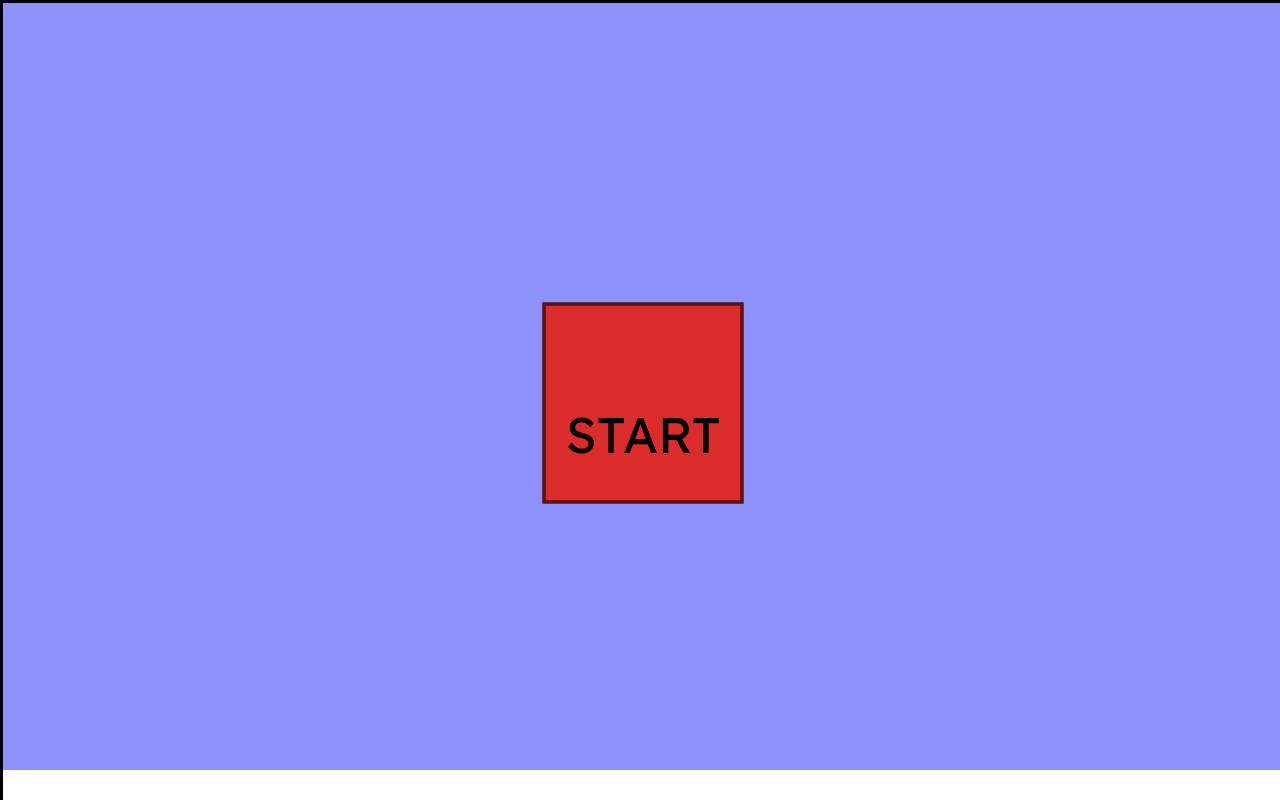
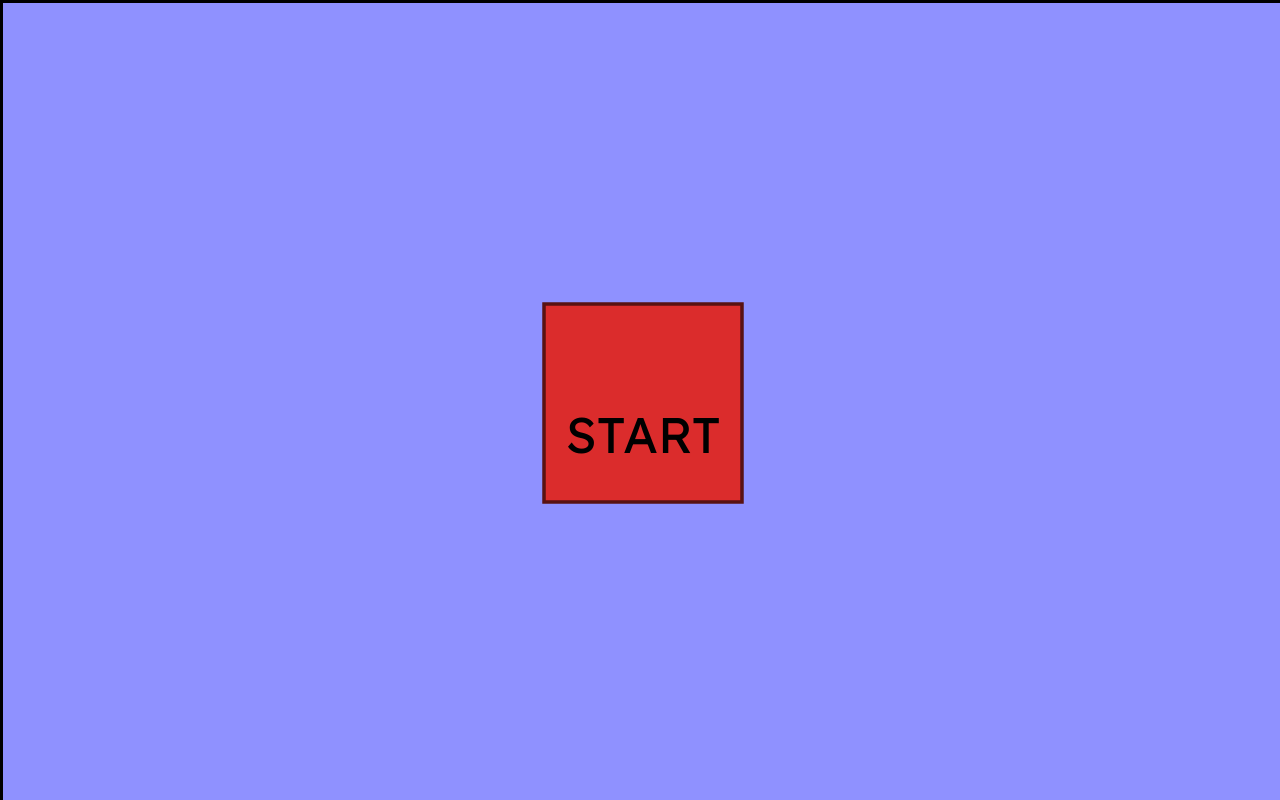
Before and after one commit to addsoupbase/twehg, a plain HTML site: page index.html in a window 1280 px wide. Drawn offline with Linux system fonts and the light colour scheme.

Commit message:
Update index.html

```diff
--- a/index.html
+++ b/index.html
@@ -247,9 +247,9 @@ return out
       ctx.fillStyle = '#ff4545';
 
     }
-    ctx.clearRect(0, 0, cwidth, cheight);
+    ctx.clearRect(0, 0, canvas.width, canvas.height);
 
-    ctx.fillRect(0, 0, cwidth, cheight);
+    ctx.fillRect(0, 0, canvas.width, canvas.height);
     ctx.font = "50px lexend";
     ctx.textAlign = "center";
 
```
